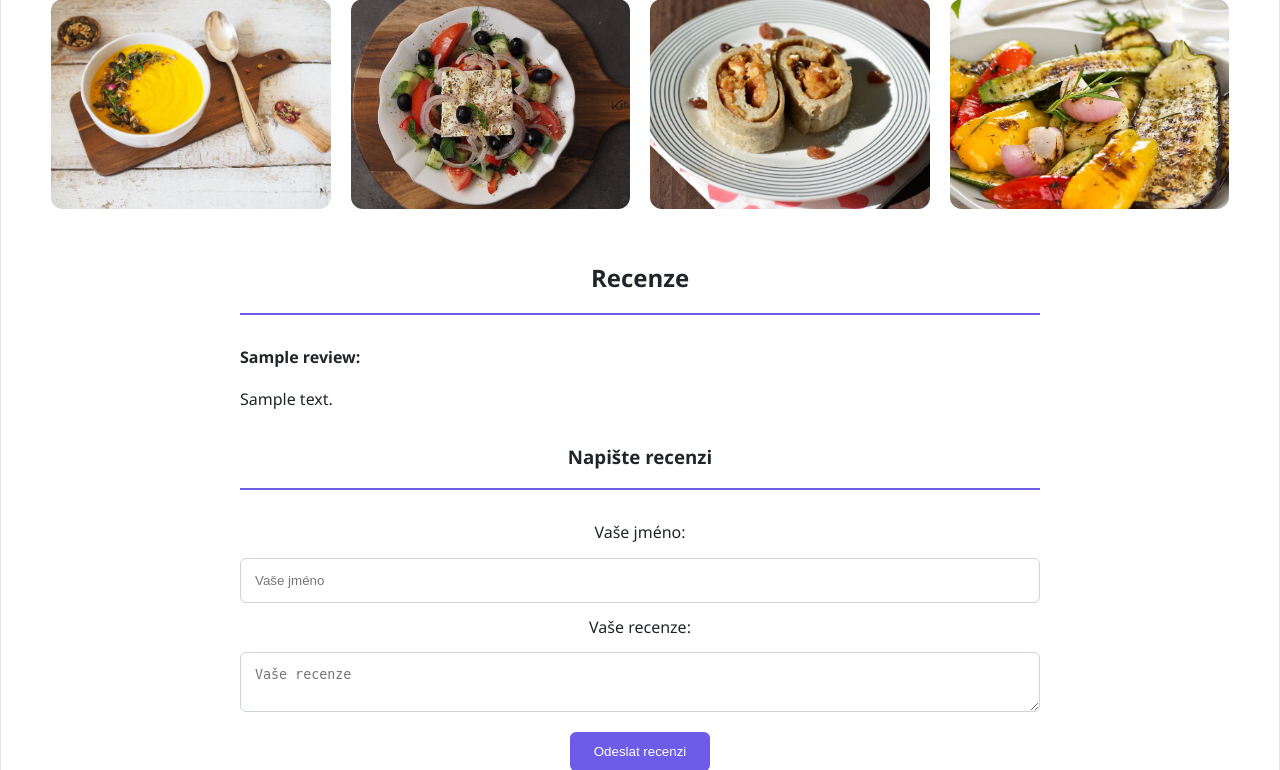
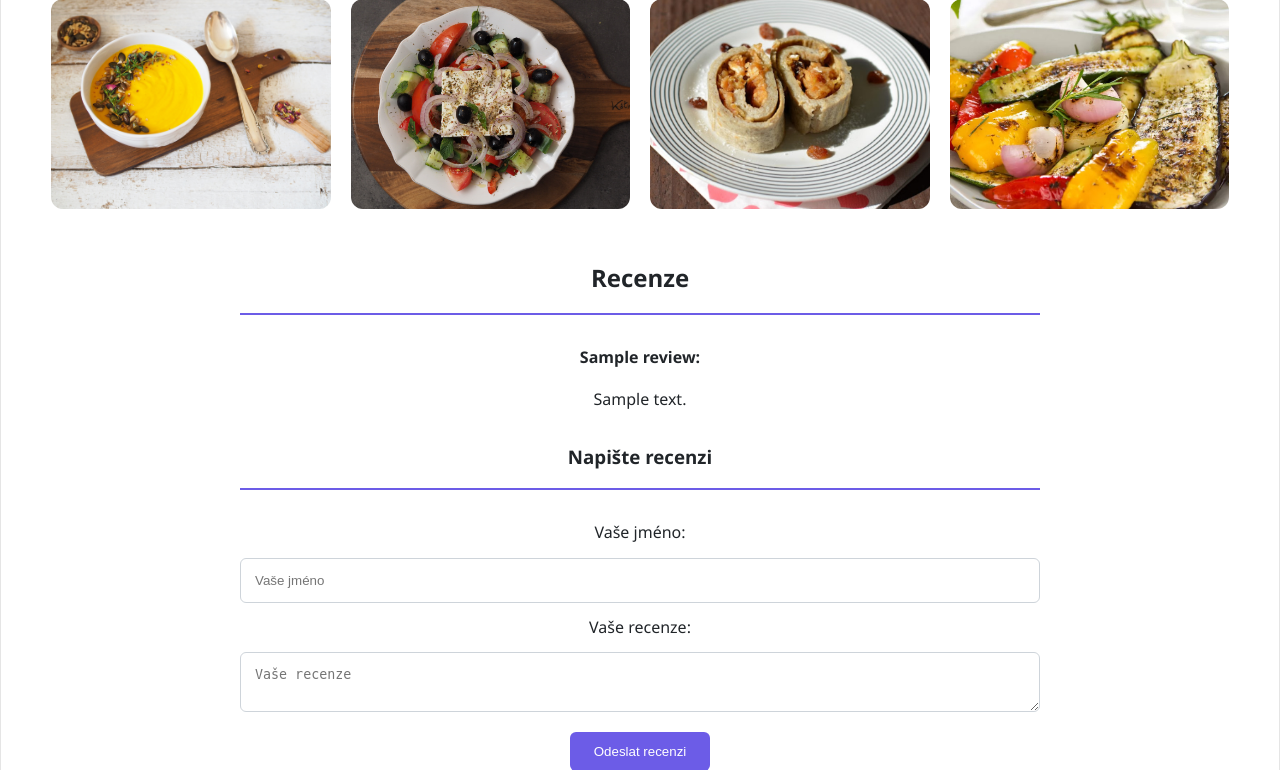
Before and after one commit to Lenkalaznovska/Bistro_Responsive_web, a PHP site: page / in a window 1280 px wide. Shown: the part 2900-3670 px from the top of the page. Run offline with PHP 8.4, Linux system fonts and the light colour scheme; tables that the repository leaves empty or names only in its code hold one stand-in row (values such as "Sample post"); a stand-in replaces the project's code that opens the database connection.

Commit message:
Update style.css

```diff
--- a/style.css
+++ b/style.css
@@ -279,20 +279,22 @@ li {
 }
 
 .reviews {
-  /* Style reviews section with margin and maximum width */
+  /* Style reviews section with margin, maximum width, and centering */
   margin: var(--review-margin);
   max-width: var(--review-max-width);
+  text-align: center;
 }
 
 .review-item {
-  /* Style individual review items */
+  /* Style individual review items with margin and text alignment */
   margin-bottom: var(--review-item-margin-bottom);
-  text-align: left;
+  text-align: center; /* Center-align text for consistency */
 }
 
 .review-form {
-  /* Style review form with top margin */
+  /* Style review form with top margin and centering */
   margin-top: 20px;
+  text-align: center; /* Center-align form elements */
 }
 
 .review-form input,
```
